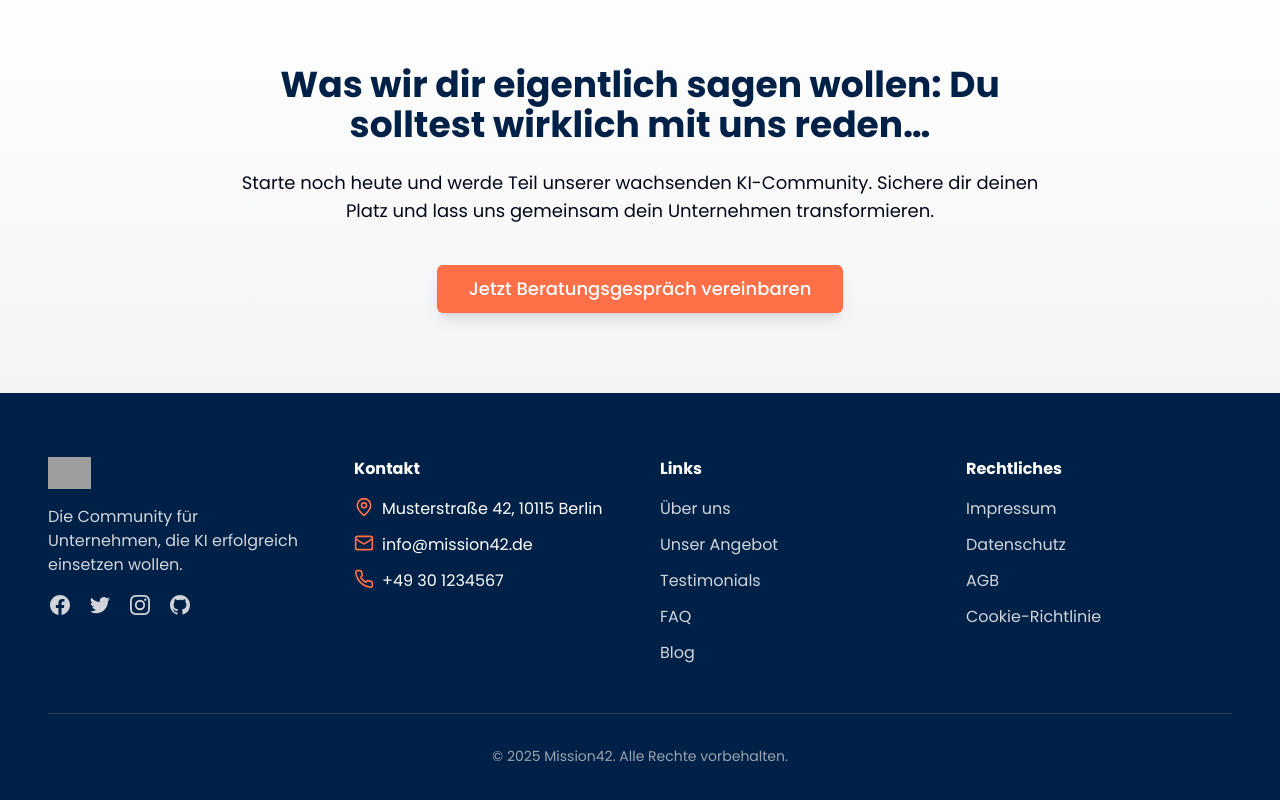
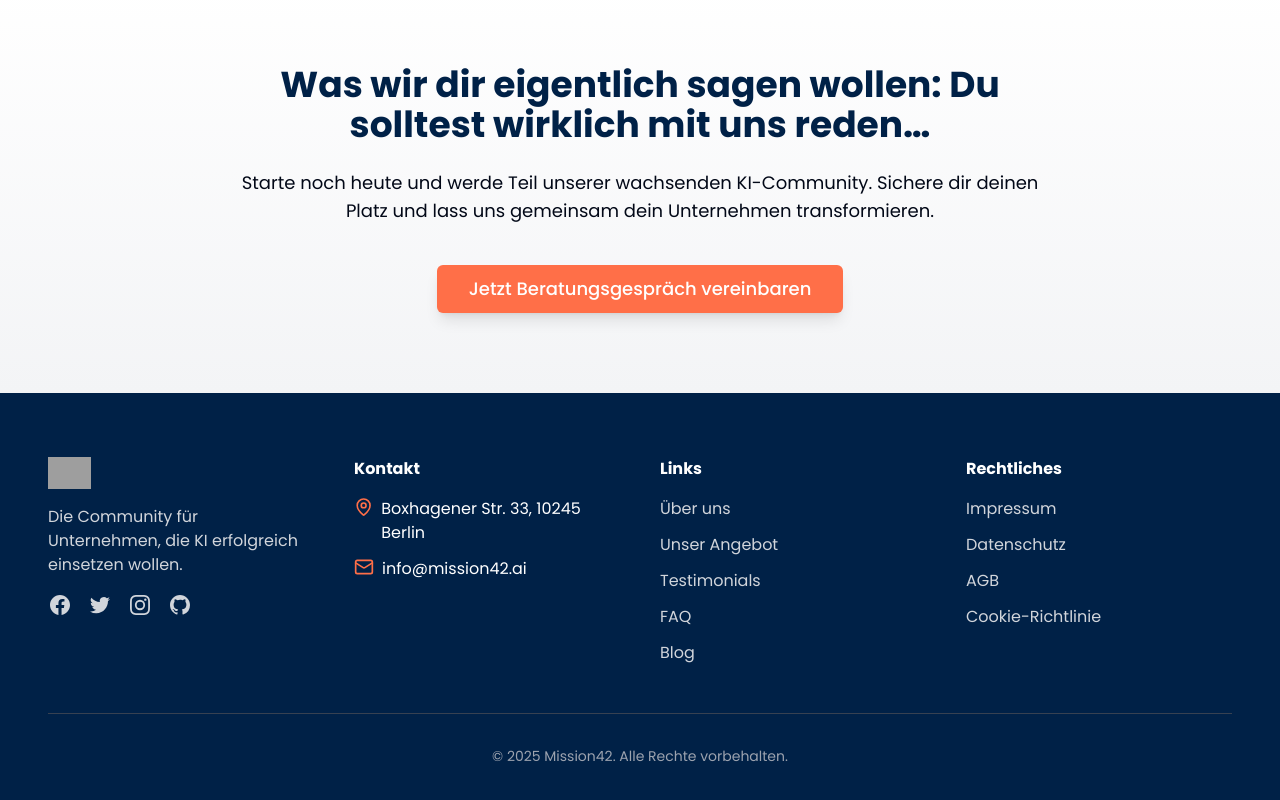
Before and after one commit to Mission42-ai/m42-website, a React (Vite) app: page / in a window 1280 px wide. Shown: the part 7814-8614 px from the top of the page. Built offline with nearby package versions, Linux system fonts and the light colour scheme; grey boxes are pictures that could not be loaded.

Commit message:
Update Footer.tsx

```diff
--- a/src/components/Footer.tsx
+++ b/src/components/Footer.tsx
@@ -50,15 +50,11 @@ const Footer = () => {
             <ul className="space-y-3">
               <li className="flex items-start">
                 <MapPin className="mr-2 h-5 w-5 text-brand-orange" />
-                <span>Musterstraße 42, 10115 Berlin</span>
+                <span>Boxhagener Str. 33, 10245 Berlin</span>
               </li>
               <li className="flex items-start">
                 <Mail className="mr-2 h-5 w-5 text-brand-orange" />
-                <span>info@mission42.de</span>
-              </li>
-              <li className="flex items-start">
-                <Phone className="mr-2 h-5 w-5 text-brand-orange" />
-                <span>+49 30 1234567</span>
+                <span>info@mission42.ai</span>
               </li>
             </ul>
           </div>
```
